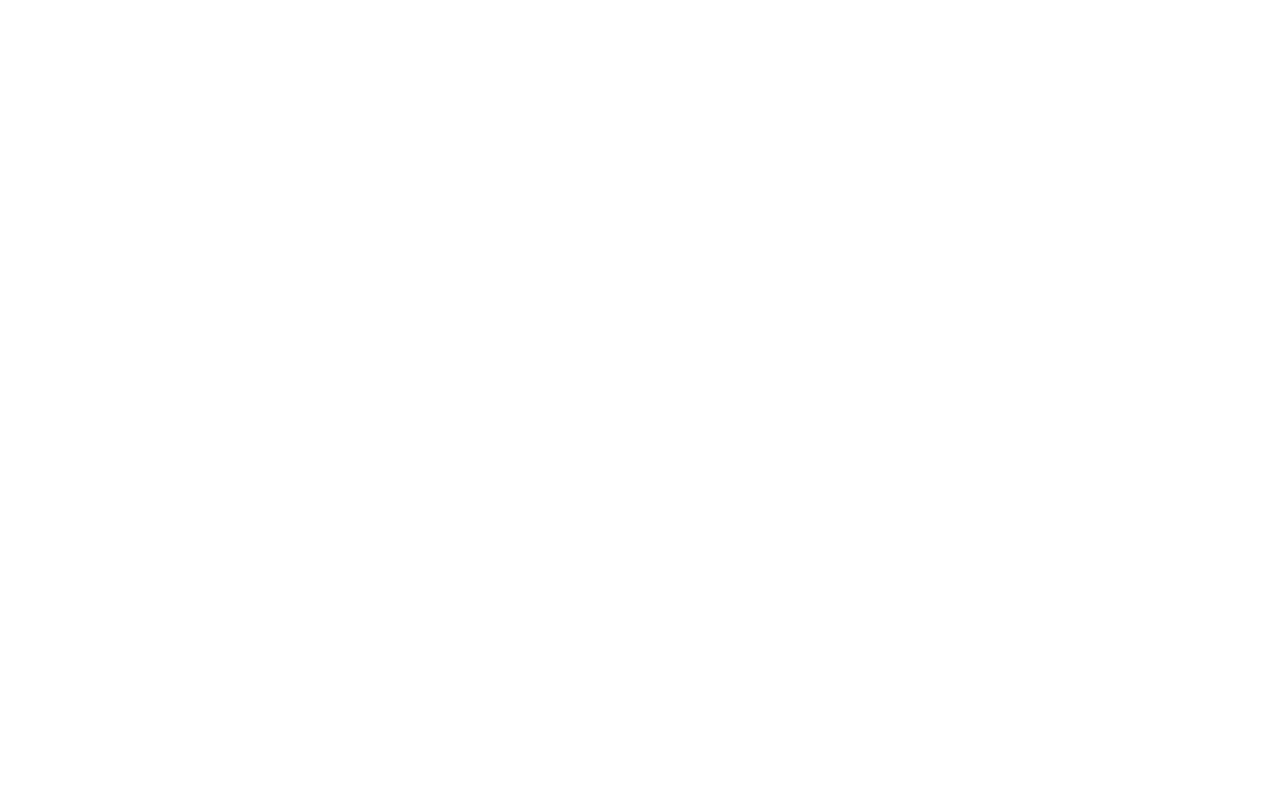
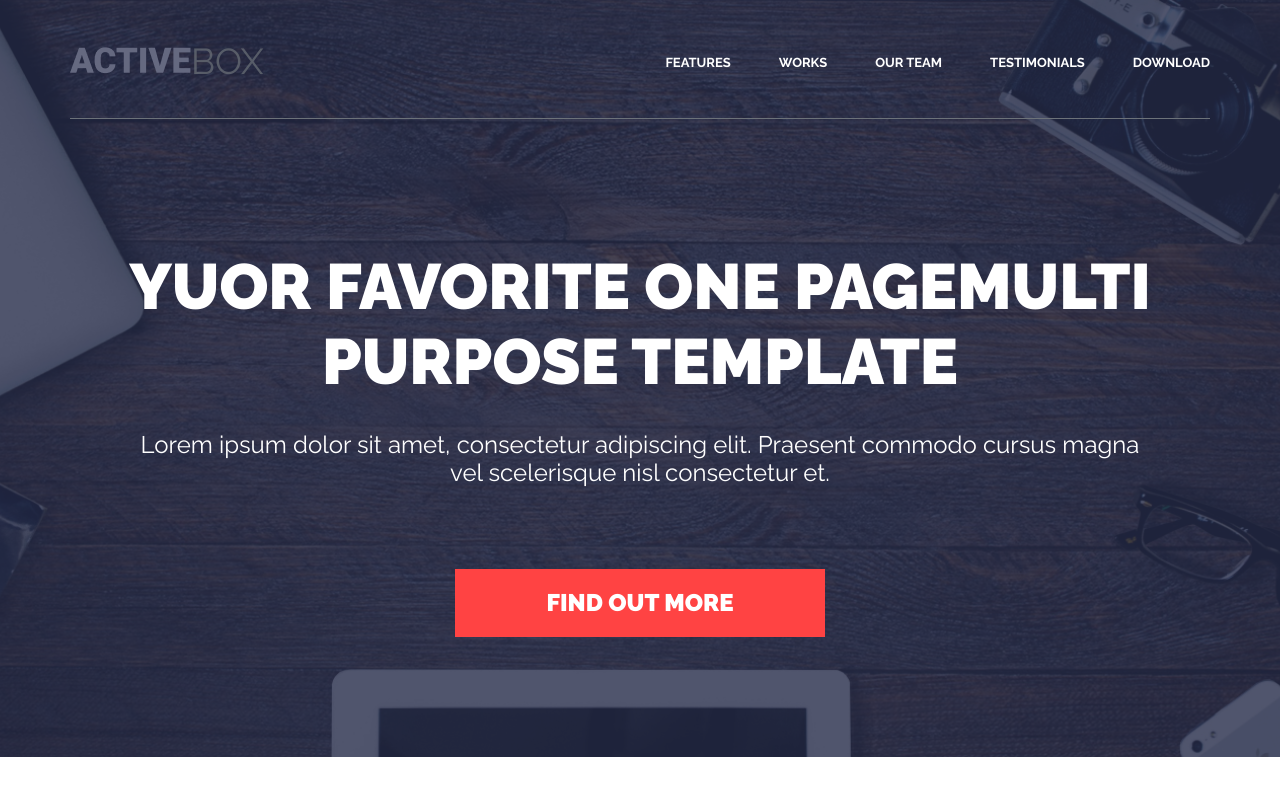
Before and after one commit to andronj/Stepanenko-Project-ActiveBox, a website built with Parcel: page src/index.html in a window 1280 px wide. Built offline with nearby package versions, Linux system fonts and the light colour scheme.

Commit message:
create header

```diff
--- a/src/index.html
+++ b/src/index.html
@@ -8,7 +8,31 @@
     <title>Project Activebox</title>
 </head>
 <body>
-
+<header class="header">
+    <div class="container">
+        <div class="header-row">
+            <div class="header-logo">
+                <img src="./img/icons/ACTIVEBOX.png" alt=""><span><a class="letter" href="#">BOX</a></span>
+            </div>
+            <nav class="header-menu">
+                <ul class="header-menu-list">
+                    <li class="header-menu-list-item"><a href="#">FEATURES</a></li>
+                    <li class="header-menu-list-item"><a href="#">WORKS</a></li>
+                    <li class="header-menu-list-item"><a href="#">OUR TEAM</a></li>
+                    <li class="header-menu-list-item"><a href="#">TESTIMONIALS</a></li>
+                    <li class="header-menu-list-item"><a href="#">DOWNLOAD</a></li>
+                </ul>
+            </nav>
+            <div class="header-menu-burger">
+                <i class="fa-solid fa-bars"></i>
+            </div>
+        </div>
+        <h1 class="header-title">YUOR FAVORITE ONE PAGEMULTI PURPOSE TEMPLATE</h1>
+        <div class="header-podtext"><p>Lorem ipsum dolor sit amet, consectetur adipiscing elit. Praesent commodo cursus magna <br>
+            vel scelerisque nisl consectetur et.</p></div>
+        <button class="btn">FIND OUT MORE</button>
+    </div>
+</header>
 
 
 
--- a/src/js/index.js
+++ b/src/js/index.js
@@ -1 +1,13 @@
 console.log('Aloha')
+
+// Меню бургер
+
+const iconMenu = document.querySelector('.header-menu-burger');
+if (iconMenu){
+    const menuBody = document.querySelector('.header-menu');
+    iconMenu.addEventListener('click', function (e) {
+        document.body.classList.toggle('_lock');
+        iconMenu.classList.toggle('_active');
+        menuBody.classList.toggle('_active');
+    })
+}
--- a/src/scss/fonts.scss
+++ b/src/scss/fonts.scss
@@ -1 +1,2 @@
-@import 'https://fonts.googleapis.com/css2?family=Raleway:wght@400;700;900&display=swap'
+@import 'https://fonts.googleapis.com/css2?family=Raleway:wght@400;700;900&display=swap';
+@import 'https://cdnjs.cloudflare.com/ajax/libs/font-awesome/6.1.1/css/all.min.css';
--- /dev/null
+++ b/src/scss/header.scss
@@ -0,0 +1,113 @@
+.header {
+    position: relative;
+    padding: 40px 0px 120px 0px;
+    background: url(../img/Header/img.jpg);
+    background-repeat: no-repeat;
+    background-position: center;
+    background-size: cover;
+}
+.header::after{
+    content: "";
+    position: absolute;
+    top: 0;
+    left: 0;
+    width: 100%;
+    height: 100%;
+    display: block;
+    background: #252B49;
+    opacity: 80%;
+}
+.header-row {
+    display: flex;
+    justify-content: space-between;
+    align-items: center;
+    margin-bottom: 130px;
+    border-bottom: 1px solid $_grey;
+    padding-bottom: 36px;
+}
+.header-logo {
+}
+.letter {
+    color: $_grey;
+    font-size: $_36px;
+    opacity: 70%;
+
+}
+.header-menu {
+    @media (max-width:850px){
+        position: fixed;
+        top: 0;
+        left: 0;
+        width: 100%;
+        height: 100%;
+        transform: translate(-100%, 0px);
+        background-color: rgba(0,0,0,0.9);
+        padding: 100px 30px 30px 30px;
+        transition: left 0.3s ease 0s;
+        overflow: auto;
+        .header-menu-list-item a {
+            font-size: $_13px;
+        }
+    }
+}
+.header-menu._active{
+    transform: translate(0px, 0px);
+}
+.header-menu-list {
+    display: flex;
+    align-items: center;
+}
+.header-menu-list-item {
+    margin-left: 48px;
+}
+.header-menu-list-item a {
+    font-weight: 700;
+    font-size: $_13px;
+    line-height: 15px;
+    color: $_white;
+    transition: 0.2s;
+}
+.header-menu-list-item a:hover {
+    border-bottom: 3px solid $_grey;
+    padding-bottom: 44px;
+}
+.header-menu-list-item a:active{
+    color: $_red;
+    border-bottom: 3px solid $_red;
+
+}
+.header-menu-burger {
+    color: $_white;
+    font-size: $_30px;
+    display: none;
+    @media (max-width:850px){
+        display: block;
+        z-index: 5;
+        position: relative;
+        cursor: pointer;
+    }
+}
+.header-title {
+    text-align: center;
+    font-weight: 900;
+    font-size: $_64px;
+    line-height: 75px;
+    color: $_white;
+    margin-bottom: 32px;
+    @media (max-width: 850px){
+        font-size: $_36px;
+
+    }
+}
+.header-podtext {
+    text-align: center;
+    font-weight: 400;
+    font-size: $_24px;
+    line-height: 28px;
+    color: $_white;
+    margin-bottom: 82px;
+    @media (max-width: 850px){
+        font-size: $_18px;
+
+    }
+}
--- a/src/scss/style.scss
+++ b/src/scss/style.scss
@@ -10,10 +10,18 @@
 @import '../scss/fonts.scss';
 @import '../scss/variables.scss';
 @import '../scss/mixins.scss';
+@import '../scss/header.scss';
 
 
 
 
+html {
+    font-family: 'Raleway', sans-serif;
+}
+
+body._lock {
+    overflow: hidden;
+}
 
 .container {
     position: relative;
@@ -21,4 +29,37 @@
     max-width: 1170px;
     padding: 0 15px;
     margin: auto;
+    @media (max-width:1200px){
+        max-width: 970px;
+    }
+    @media (max-width:850px){
+        max-width: 670px;
+    }
+    @media (max-width:479.98px){
+        max-width: none;
+    }
 }
+
+.btn {
+    font-family: 'Raleway';
+    display: block;
+    width: 370px;
+    padding: 20px;
+    background: $_red;
+    font-weight: 900;
+    font-size: $_24px;
+    line-height: 28px;
+    color: $_white;
+    border: none;
+    margin: auto;
+    cursor: pointer;
+    transition: 0.2s;
+}
+
+.btn:hover {
+    background: #E71414;
+}
+
+.btn:active {
+    box-shadow: 4px 4px 30px #FF4343;
+}
```
